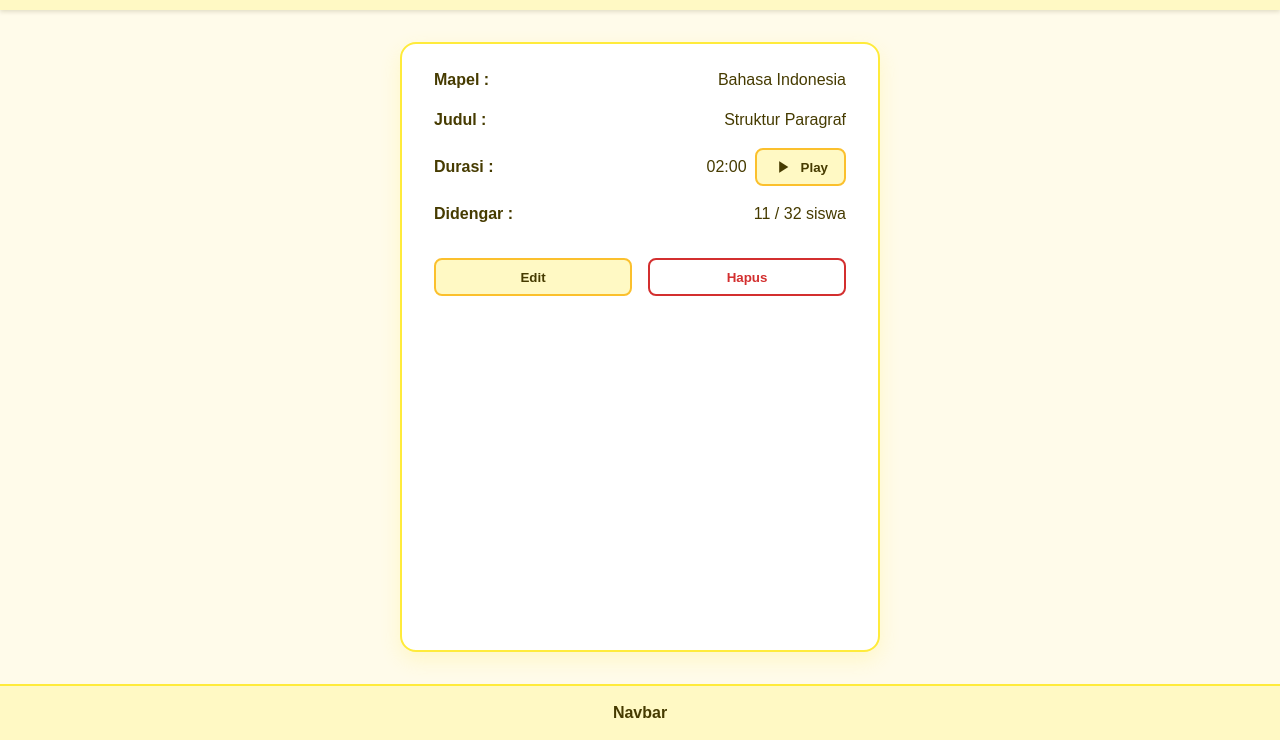
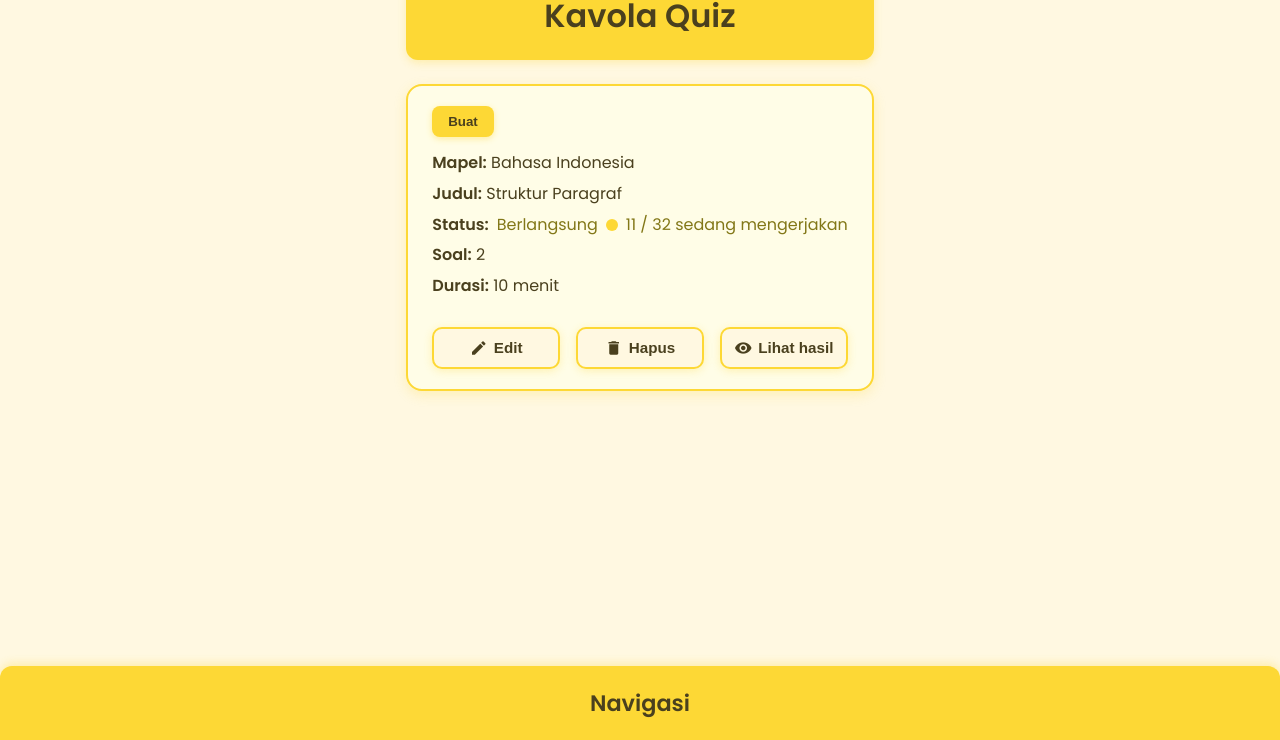
Before and after one commit to Aldias28/pengumuman-frame1, a plain HTML site: page index.html in a window 1280 px wide. Shown: the part 60-800 px from the top of the page. Drawn offline with Linux system fonts and the light colour scheme.

Commit message:
Update index.html

```diff
--- a/index.html
+++ b/index.html
@@ -3,223 +3,228 @@
 <head>
 <meta charset="UTF-8" />
 <meta name="viewport" content="width=device-width, initial-scale=1" />
-<title>Kelola Materi</title>
-<!-- Google Material Icons CDN -->
+<title>Kavola Quiz</title>
+<link href="https://fonts.googleapis.com/css2?family=Poppins:wght@400;600&display=swap" rel="stylesheet" />
 <link href="https://fonts.googleapis.com/icon?family=Material+Icons" rel="stylesheet" />
 <style>
-  /* Reset & base */
-  *, *::before, *::after {
+  /* Reset and base */
+  * {
     box-sizing: border-box;
   }
   body {
     margin: 0;
     font-family: 'Poppins', sans-serif;
-    background-color: #fffbea;
-    color: #463b00;
-    line-height: 1.5;
-    min-height: 100vh;
+    background: #fff8e1;
+    color: #4a401e;
     display: flex;
     flex-direction: column;
+    min-height: 100vh;
+  }
+  /* Container for page */
+  .page-container {
+    flex: 1;
+    display: flex;
+    flex-direction: column;
+    max-width: 960px;
+    margin: 0 auto;
+    padding: 16px;
+    gap: 24px;
   }
 
-  /* Layout containers */
-  header, footer {
-    background: #fff9c4; /* light yellow */
-    color: #463b00;
-    padding: 1rem 1.5rem;
+  /* Header */
+  header {
+    background-color: #fdd835;
+    color: #4a401e;
     font-weight: 700;
+    font-size: 1.6rem;
+    padding: 16px 24px;
+    border-radius: 12px;
+    text-align: center;
+    box-shadow: 0 3px 8px rgb(253 216 53 / 0.3);
+  }
+
+  /* Quiz card */
+  .quiz-card {
+    background: #fffde7;
+    border: 2px solid #fdd835;
+    border-radius: 16px;
+    padding: 20px 24px;
+    box-shadow: 0 4px 12px rgb(253 216 53 / 0.25);
+    display: flex;
+    flex-direction: column;
+    gap: 16px;
+  }
+  /* Label: Buat button top left */
+  .create-btn {
+    align-self: flex-start;
+    background: #fdd835;
+    color: #4a401e;
+    font-weight: 600;
+    border: none;
+    padding: 8px 16px;
+    border-radius: 8px;
+    cursor: pointer;
+    transition: background-color 0.25s ease;
+    box-shadow: 0 2px 6px rgb(253 216 53 / 0.4);
+  }
+  .create-btn:hover,
+  .create-btn:focus {
+    background: #fbc02d;
+    outline: none;
+  }
+
+  /* Quiz details container */
+  .quiz-details {
+    display: flex;
+    flex-direction: column;
+    gap: 8px;
+    font-size: 1rem;
+    line-height: 1.3;
+  }
+  .quiz-details span {
+    display: block;
+    margin-bottom: 2px;
+  }
+  /* Special line with bullet and progress */
+  .status-line {
+    display: flex;
+    align-items: center;
+    gap: 8px;
+    font-weight: 600;
+  }
+  .status-bullet {
+    width: 12px;
+    height: 12px;
+    border-radius: 50%;
+    background-color: #fdd835;
+  }
+  /* Progress text style */
+  .status-text {
+    font-weight: 500;
+    color: #827717;
+  }
+
+  /* Footer action buttons (Edit, Hapus, Lihat hasil) */
+  .action-buttons {
+    display: flex;
+    gap: 16px;
+    margin-top: 12px;
+  }
+  .action-button {
+    flex: 1;
+    background: #fff8e1;
+    border: 2px solid #fdd835;
+    color: #4a401e;
+    font-weight: 600;
+    font-size: 0.95rem;
+    padding: 10px 12px;
+    border-radius: 10px;
+    cursor: pointer;
+    display: flex;
+    align-items: center;
+    justify-content: center;
+    gap: 6px;
+    transition: background-color 0.3s ease, color 0.3s ease;
+    box-shadow: 0 2px 8px rgb(253 216 53 / 0.3);
+  }
+  .action-button:hover,
+  .action-button:focus {
+    background: #fdd835;
+    color: #3e2c00;
+    outline: none;
+  }
+  .material-icons.action-icon {
+    font-size: 18px;
+  }
+
+  /* Footer navigation */
+  footer {
+    background-color: #fdd835;
+    padding: 14px 24px;
+    border-radius: 12px 12px 0 0;
+    text-align: center;
+    font-weight: 700;
+    font-size: 1.2rem;
+    color: #4a401e;
+    box-shadow: 0 -3px 8px rgb(253 216 53 / 0.3);
     user-select: none;
   }
 
-  header {
-    font-size: 1.25rem;
-    position: sticky;
-    top: 0;
-    box-shadow: 0 2px 4px rgba(70, 59, 0, 0.15);
-    z-index: 100;
-    display: flex;
-    justify-content: space-between;
-    align-items: center;
-  }
-
-  main {
-    flex-grow: 1;
-    padding: 1.5rem;
-    display: flex;
-    justify-content: center;
-  }
-
-  .card {
-    background: white;
-    border-radius: 16px;
-    box-shadow: 0 8px 20px rgb(255 235 59 / 0.2);
-    border: 2px solid #ffeb3b;
-    max-width: 480px;
-    width: 100%;
-    padding: 1.5rem 2rem;
-    display: flex;
-    flex-direction: column;
-    gap: 1rem;
-  }
-
-  /* Button base styles */
-  button {
-    font-family: inherit;
-    font-weight: 600;
-    border-radius: 8px;
-    cursor: pointer;
-    transition: background-color 0.3s ease;
-    border: none;
-    min-height: 38px;
-    padding: 0 1rem;
-    display: inline-flex;
-    align-items: center;
-    gap: 0.5rem;
-    user-select: none;
-  }
-  button:focus-visible {
-    outline: 3px solid #fbde4a;
-    outline-offset: 2px;
-  }
-
-  /* Header Buttons */
-  #buatBtn {
-    background-color: #ffeb3b;
-    color: #463b00;
-    border: 2px solid #fbc02d;
-  }
-  #buatBtn:hover, #buatBtn:focus {
-    background-color: #fbc02d;
-  }
-
-  /* Content text */
-  .content-row {
-    display: flex;
-    justify-content: space-between;
-    align-items: center;
-  }
-  .content-label {
-    font-weight: 600;
-  }
-  .content-value {
-    font-weight: 500;
-  }
-
-  /* Play button */
-  #playBtn {
-    background-color: #fff9c4;
-    color: #463b00;
-    border: 2px solid #fbc02d;
-  }
-  #playBtn:hover, #playBtn:focus {
-    background-color: #fbc02d;
-    color: #3e2f00;
-  }
-
-  /* Edit and Hapus buttons container */
-  .action-buttons {
-    display: flex;
-    gap: 1rem;
-    margin-top: 1rem;
-  }
-
-  /* Edit button */
-  #editBtn {
-    background-color: #fff9c4;
-    color: #463b00;
-    border: 2px solid #fbc02d;
-    flex: 1;
-    justify-content: center;
-  }
-  #editBtn:hover, #editBtn:focus {
-    background-color: #fbc02d;
-    color: #3e2f00;
-  }
-  /* Hapus button */
-  #hapusBtn {
-    background-color: transparent;
-    color: #d32f2f;
-    border: 2px solid #d32f2f;
-    flex: 1;
-    justify-content: center;
-  }
-  #hapusBtn:hover, #hapusBtn:focus {
-    background-color: #d32f2f;
-    color: white;
-  }
-
-  /* Footer Navbar */
-  footer {
-    position: sticky;
-    bottom: 0;
-    font-weight: 600;
-    font-size: 1rem;
-    display: flex;
-    justify-content: center;
-    align-items: center;
-    height: 56px;
-    border-top: 2px solid #ffeb3b;
-  }
-
-  /* Responsive */
+  /* Responsive styles */
   @media (max-width: 767px) {
-    header, footer {
-      padding-left: 1rem;
-      padding-right: 1rem;
+    .quiz-card {
+      padding: 16px 20px;
     }
-    .card {
-      max-width: 100%;
-      padding: 1.5rem 1rem;
-      border-width: 1.5px;
+    .action-buttons {
+      flex-direction: column;
     }
-  }
-  @media (min-width: 768px) {
-    main {
-      padding-top: 2rem;
-      padding-bottom: 2rem;
+    .action-button {
+      flex: none;
+      width: 100%;
+    }
+    header {
+      font-size: 1.3rem;
+      padding: 14px 16px;
+    }
+    footer {
+      font-size: 1.1rem;
+      padding: 12px 16px;
     }
   }
 
+  @media (min-width: 768px) {
+    .page-container {
+      padding: 32px 48px;
+    }
+    header {
+      font-size: 2rem;
+      padding: 20px 48px;
+    }
+    footer {
+      font-size: 1.4rem;
+      padding: 20px 48px;
+    }
+  }
 </style>
 </head>
 <body>
-  <header>
-    <span>Kelola Materi</span>
-    <button id="buatBtn" type="button" aria-label="Buat Materi Baru">Buat</button>
-  </header>
+  <div class="page-container" role="main">
+    <header>Kavola Quiz</header>
 
-  <main>
-    <article class="card" role="region" aria-labelledby="materiTitle">
-      <div class="content-row">
-        <div class="content-label">Mapel :</div>
-        <div class="content-value">Bahasa Indonesia</div>
+    <section class="quiz-card" aria-label="Detail quiz Bahasa Indonesia tentang Struktur Paragraf">
+      <button class="create-btn" type="button" aria-label="Buat quiz baru">Buat</button>
+      <div class="quiz-details">
+        <span><strong>Mapel:</strong> Bahasa Indonesia</span>
+        <span><strong>Judul:</strong> Struktur Paragraf</span>
+        <div class="status-line">
+          <span><strong>Status:</strong></span>
+          <span class="status-text">Berlangsung</span>
+          <span class="status-bullet" aria-hidden="true"></span>
+          <span class="status-text">11 / 32 sedang mengerjakan</span>
+        </div>
+        <span><strong>Soal:</strong> 2</span>
+        <span><strong>Durasi:</strong> 10 menit</span>
       </div>
-      <div class="content-row">
-        <div class="content-label">Judul :</div>
-        <div class="content-value">Struktur Paragraf</div>
-      </div>
-      <div class="content-row" aria-label="Durasi Video">
-        <div class="content-label">Durasi :</div>
-        <div class="content-value" style="display:flex; align-items:center; gap:0.5rem;">
-          02:00
-          <button id="playBtn" type="button" aria-label="Putar Video">
-            <span class="material-icons" aria-hidden="true" style="font-size:1.25rem;">play_arrow</span> Play
-          </button>
-        </div>
-      </div>
-      <div class="content-row">
-        <div class="content-label">Didengar :</div>
-        <div class="content-value">11 / 32 siswa</div>
-      </div>
-      <div class="action-buttons">
-        <button id="editBtn" type="button" aria-label="Edit Materi">Edit</button>
-        <button id="hapusBtn" type="button" aria-label="Hapus Materi">Hapus</button>
-      </div>
-    </article>
-  </main>
 
-  <footer role="contentinfo" aria-label="Navigasi Footer">
-    Navbar
+      <nav class="action-buttons" aria-label="Tombol aksi quiz">
+        <button class="action-button" type="button" aria-label="Edit quiz">
+          <span class="material-icons action-icon" aria-hidden="true">edit</span>
+          Edit
+        </button>
+        <button class="action-button" type="button" aria-label="Hapus quiz">
+          <span class="material-icons action-icon" aria-hidden="true">delete</span>
+          Hapus
+        </button>
+        <button class="action-button" type="button" aria-label="Lihat hasil quiz">
+          <span class="material-icons action-icon" aria-hidden="true">visibility</span>
+          Lihat hasil
+        </button>
+      </nav>
+    </section>
+  </div>
+
+  <footer role="contentinfo" aria-label="Navigasi">
+    Navigasi
   </footer>
 </body>
 </html>
```
